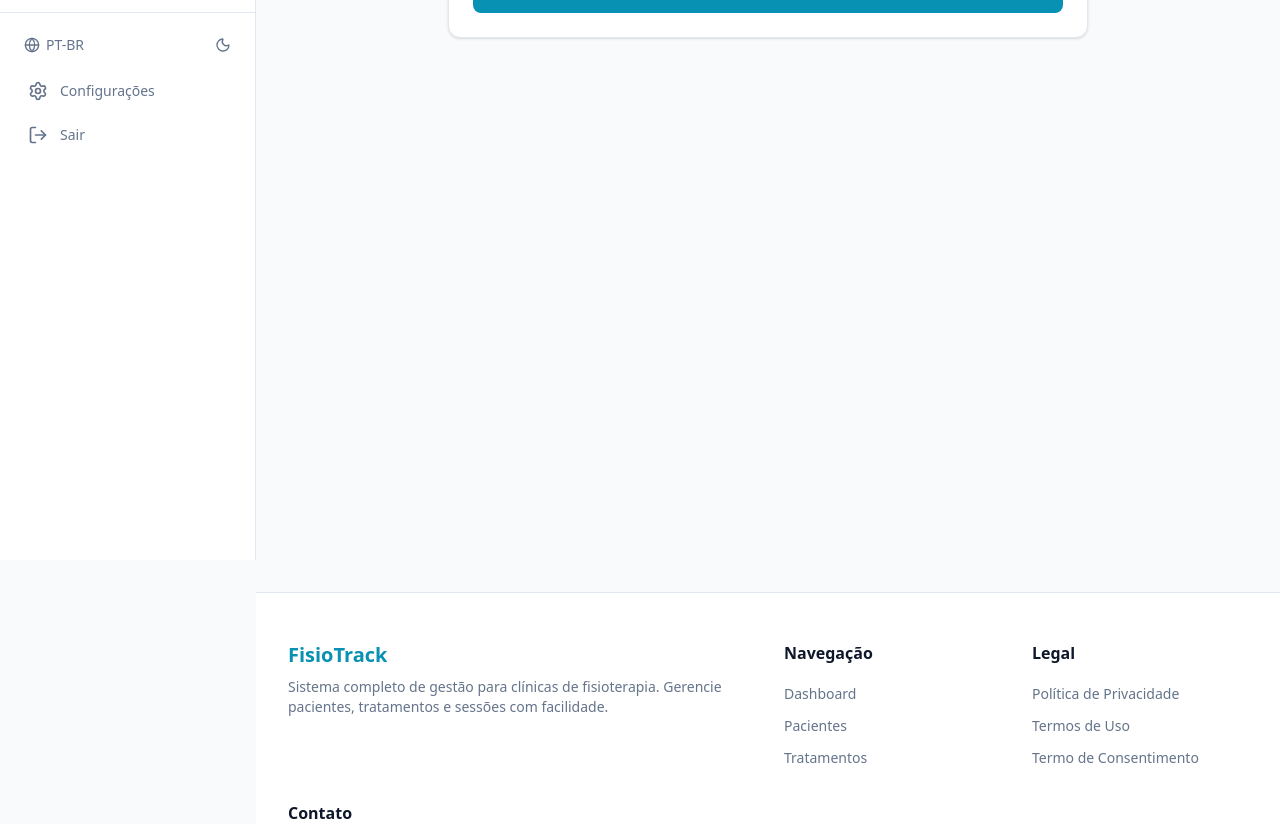
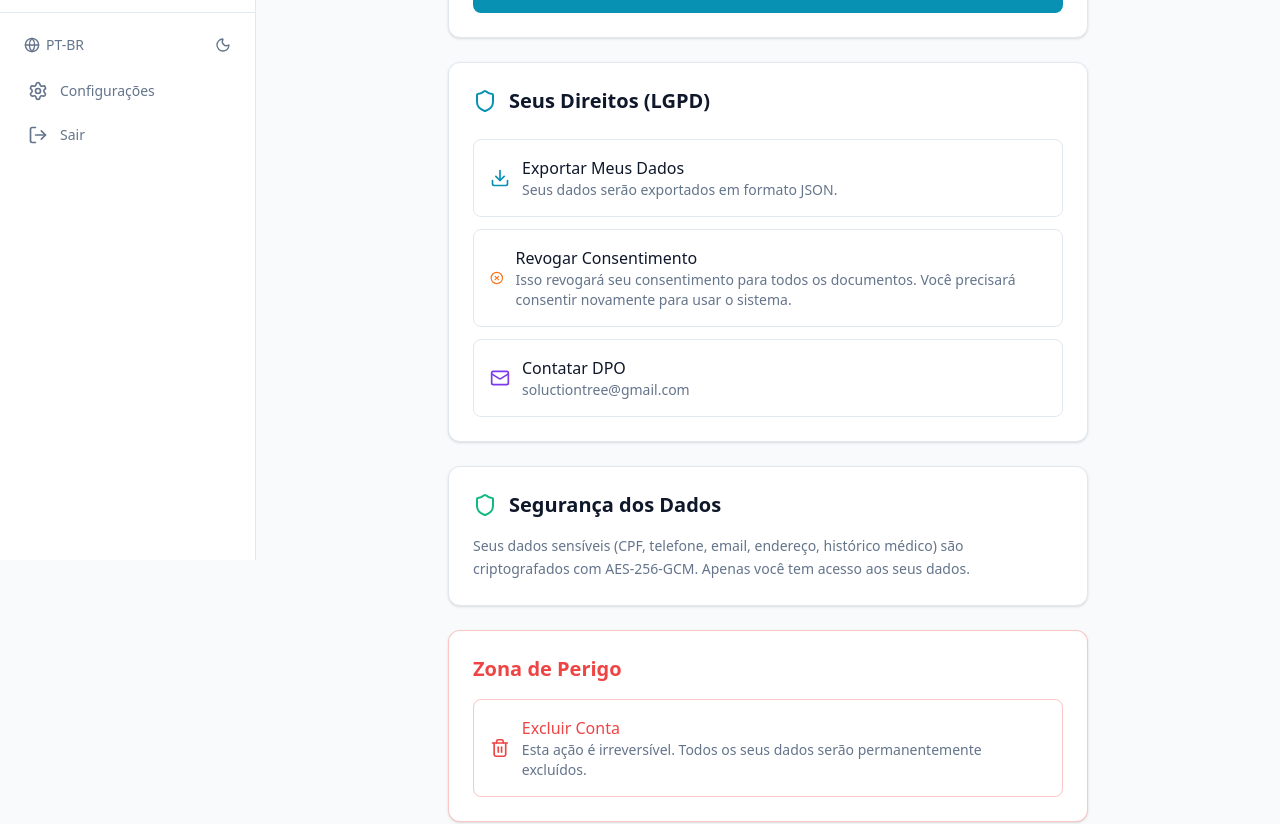
Before and after one commit to TreeSoluction/FisioTrack-UI, a React (Vite) app: page /settings in a window 1280 px wide. Shown: the part 240-1064 px from the top of the page. Built offline with nearby package versions, Linux system fonts and the light colour scheme; no server answers; sample sign-in values are in the browser's storage.

Commit message:
feat: add LGPD data rights section to Settings page
- Add data export button with JSON download
- Add consent revocation button
- Add DPO contact link
- Add data encryption info section
- Add account deletion with double confirmation
- Add i18n translations for all new sections (PT-BR/EN)

```diff
--- a/src/i18n/locales/en.json
+++ b/src/i18n/locales/en.json
@@ -399,5 +399,36 @@
     "contact": "Contact",
     "copyright": "All rights reserved.",
     "review": "Rate Us"
+  },
+  "settings": {
+    "title": "Settings",
+    "plan": "Plan",
+    "fullAccess": "Full access to all features",
+    "limitedFeatures": "Limited features",
+    "subscribePro": "Subscribe to PRO",
+    "managePayment": "Manage Payment",
+    "cancelSubscription": "Cancel Subscription",
+    "reactivate": "Reactivate Subscription",
+    "confirmCancelSubscription": "Are you sure you want to cancel your subscription? It will remain active until the end of the period.",
+    "checkingPayment": "Checking payment status...",
+    "subscriptionEnds": "Your subscription will end on:",
+    "nextBilling": "Next billing:",
+    "dangerZone": "Danger Zone",
+    "deleteAccount": "Delete Account",
+    "deleteAccountDescription": "This action is irreversible. All your data will be permanently deleted.",
+    "confirmDelete": "Are you sure you want to delete your account?",
+    "confirmDeleteFinal": "This action is IRREVERSIBLE. Confirm deletion?",
+    "accountDeleted": "Account deleted successfully"
+  },
+  "lgpd": {
+    "yourRights": "Your Rights (LGPD)",
+    "exportData": "Export My Data",
+    "exportDescription": "Your data will be exported in JSON format.",
+    "exportSuccess": "Data exported successfully.",
+    "revokeConsent": "Revoke Consent",
+    "revokeDescription": "This will revoke your consent for all documents. You will need to consent again to use the system.",
+    "contactDPO": "Contact DPO",
+    "dataSecurity": "Data Security",
+    "dataSecurityInfo": "Your sensitive data (CPF, phone, email, address, medical history) is encrypted with AES-256-GCM. Only you have access to your data."
   }
 }
--- a/src/i18n/locales/pt-br.json
+++ b/src/i18n/locales/pt-br.json
@@ -399,5 +399,36 @@
     "contact": "Contato",
     "copyright": "Todos os direitos reservados.",
     "review": "Avalie-nos"
+  },
+  "settings": {
+    "title": "Configurações",
+    "plan": "Plano",
+    "fullAccess": "Acesso completo a todas as funcionalidades",
+    "limitedFeatures": "Funcionalidades limitadas",
+    "subscribePro": "Assinar PRO",
+    "managePayment": "Gerenciar Pagamento",
+    "cancelSubscription": "Cancelar Assinatura",
+    "reactivate": "Reativar Assinatura",
+    "confirmCancelSubscription": "Tem certeza que deseja cancelar sua assinatura? Ela permanecerá ativa até o fim do período.",
+    "checkingPayment": "Verificando status do pagamento...",
+    "subscriptionEnds": "Sua assinatura será cancelada em:",
+    "nextBilling": "Próxima cobrança:",
+    "dangerZone": "Zona de Perigo",
+    "deleteAccount": "Excluir Conta",
+    "deleteAccountDescription": "Esta ação é irreversível. Todos os seus dados serão permanentemente excluídos.",
+    "confirmDelete": "Tem certeza que deseja excluir sua conta?",
+    "confirmDeleteFinal": "Esta ação é IRREVERSÍVEL. Confirma a exclusão?",
+    "accountDeleted": "Conta excluída com sucesso"
+  },
+  "lgpd": {
+    "yourRights": "Seus Direitos (LGPD)",
+    "exportData": "Exportar Meus Dados",
+    "exportDescription": "Seus dados serão exportados em formato JSON.",
+    "exportSuccess": "Dados exportados com sucesso.",
+    "revokeConsent": "Revogar Consentimento",
+    "revokeDescription": "Isso revogará seu consentimento para todos os documentos. Você precisará consentir novamente para usar o sistema.",
+    "contactDPO": "Contatar DPO",
+    "dataSecurity": "Segurança dos Dados",
+    "dataSecurityInfo": "Seus dados sensíveis (CPF, telefone, email, endereço, histórico médico) são criptografados com AES-256-GCM. Apenas você tem acesso aos seus dados."
   }
 }
--- a/src/pages/Settings.tsx
+++ b/src/pages/Settings.tsx
@@ -1,7 +1,7 @@
 import { useState, useEffect } from 'react';
 import { useSearchParams } from 'react-router-dom';
 import { useTranslation } from 'react-i18next';
-import { CreditCard, ExternalLink, AlertTriangle, CheckCircle } from 'lucide-react';
+import { CreditCard, ExternalLink, AlertTriangle, CheckCircle, Download, Shield, XCircle, Mail, Trash2 } from 'lucide-react';
 import Card from '../components/ui/Card';
 import Button from '../components/ui/Button';
 import api from '../lib/api';
@@ -19,6 +19,7 @@ export default function Settings() {
   const [subscription, setSubscription] = useState<Subscription | null>(null);
   const [loading, setLoading] = useState(true);
   const [polling, setPolling] = useState(false);
+  const [exporting, setExporting] = useState(false);
 
   useEffect(() => {
     fetchSubscription();
@@ -77,7 +78,7 @@ export default function Settings() {
   }
 
   async function handleCancel() {
-    if (!confirm('Tem certeza que deseja cancelar sua assinatura? Ela permanecerá ativa até o fim do período.')) {
+    if (!confirm(t('settings.confirmCancelSubscription'))) {
       return;
     }
 
@@ -98,6 +99,62 @@ export default function Settings() {
     }
   }
 
+  async function handleExportData() {
+    if (!confirm(t('lgpd.exportDescription'))) return;
+
+    setExporting(true);
+    try {
+      const response = await api.get('/users/me/export');
+      const data = response.data;
+      const blob = new Blob([JSON.stringify(data, null, 2)], { type: 'application/json' });
+      const url = URL.createObjectURL(blob);
+      const a = document.createElement('a');
+      a.href = url;
+      a.download = `fisiotrack-export-${new Date().toISOString().split('T')[0]}.json`;
+      document.body.appendChild(a);
+      a.click();
+      document.body.removeChild(a);
+      URL.revokeObjectURL(url);
+      alert(t('lgpd.exportSuccess'));
+    } catch (err: any) {
+      alert(err.response?.data?.message || t('common.error'));
+    } finally {
+      setExporting(false);
+    }
+  }
+
+  async function handleRevokeConsent() {
+    if (!confirm(t('lgpd.revokeDescription'))) return;
+
+    try {
+      const types = ['PRIVACY_POLICY', 'TERMS_OF_USE', 'CONSENT_TERMS'];
+      for (const type of types) {
+        await api.delete(`/consent/${type}`).catch(() => {});
+      }
+      localStorage.removeItem('token');
+      localStorage.removeItem('user');
+      alert(t('consent.revoked'));
+      window.location.href = '/login';
+    } catch (err: any) {
+      alert(err.response?.data?.message || t('common.error'));
+    }
+  }
+
+  async function handleDeleteAccount() {
+    if (!confirm(t('settings.confirmDelete'))) return;
+    if (!confirm(t('settings.confirmDeleteFinal'))) return;
+
+    try {
+      await api.delete('/users/me');
+      localStorage.removeItem('token');
+      localStorage.removeItem('user');
+      alert(t('settings.accountDeleted'));
+      window.location.href = '/login';
+    } catch (err: any) {
+      alert(err.response?.data?.message || t('common.error'));
+    }
+  }
+
   if (loading) {
     return (
       <div className="min-h-screen flex items-center justify-center bg-background dark:bg-background-dark">
@@ -112,15 +169,16 @@ export default function Settings() {
   return (
     <div className="min-h-screen bg-background dark:bg-background-dark py-12">
       <div className="max-w-2xl mx-auto px-4">
-        <h1 className="text-3xl font-bold text-text dark:text-slate-100 mb-8">Configurações</h1>
+        <h1 className="text-3xl font-bold text-text dark:text-slate-100 mb-8">{t('settings.title')}</h1>
 
         {polling && (
           <div className="mb-6 p-4 bg-primary/10 text-primary rounded-lg flex items-center gap-3">
             <div className="animate-spin w-5 h-5 border-2 border-primary border-t-transparent rounded-full" />
-            Verificando status do pagamento...
+            {t('settings.checkingPayment')}
           </div>
         )}
 
+        {/* Subscription */}
         <Card className="mb-6">
           <div className="flex items-center gap-4 mb-6">
             <div className={`w-12 h-12 rounded-xl flex items-center justify-center ${isPro ? 'bg-primary/10' : 'bg-slate-100 dark:bg-slate-700'}`}>
@@ -128,10 +186,10 @@ export default function Settings() {
             </div>
             <div>
               <h2 className="text-xl font-bold text-text dark:text-slate-100">
-                Plano {subscription?.plan || 'Gratuito'}
+                {t('settings.plan')} {subscription?.plan || 'FREE'}
               </h2>
               <p className="text-sm text-text-muted dark:text-text-muted-dark">
-                {isPro ? 'Acesso completo a todas as funcionalidades' : 'Funcionalidades limitadas'}
+                {isPro ? t('settings.fullAccess') : t('settings.limitedFeatures')}
               </p>
             </div>
           </div>
@@ -139,7 +197,7 @@ export default function Settings() {
           {isPro && subscription?.currentPeriodEnd && (
             <div className="mb-6 p-4 bg-slate-50 dark:bg-slate-700/50 rounded-lg">
               <p className="text-sm text-text-muted dark:text-text-muted-dark">
-                {isCancelled ? 'Sua assinatura será cancelada em:' : 'Próxima cobrança:'}
+                {isCancelled ? t('settings.subscriptionEnds') : t('settings.nextBilling')}
               </p>
               <p className="font-semibold text-text dark:text-slate-100">
                 {new Date(subscription.currentPeriodEnd).toLocaleDateString('pt-BR')}
@@ -153,7 +211,7 @@ export default function Settings() {
                 onClick={() => window.location.href = '/pricing'}
                 className="w-full bg-primary text-white hover:bg-primary-dark"
               >
-                Assinar PRO
+                {t('settings.subscribePro')}
               </Button>
             ) : (
               <>
@@ -163,7 +221,7 @@ export default function Settings() {
                   className="w-full justify-center gap-2"
                 >
                   <ExternalLink className="w-4 h-4" />
-                  Gerenciar Pagamento
+                  {t('settings.managePayment')}
                 </Button>
 
                 {isCancelled ? (
@@ -172,7 +230,7 @@ export default function Settings() {
                     className="w-full bg-success text-white hover:bg-green-600"
                   >
                     <CheckCircle className="w-4 h-4 mr-2" />
-                    Reativar Assinatura
+                    {t('settings.reactivate')}
                   </Button>
                 ) : (
                   <Button
@@ -181,13 +239,92 @@ export default function Settings() {
                     className="w-full text-danger hover:bg-danger/10"
                   >
                     <AlertTriangle className="w-4 h-4 mr-2" />
-                    Cancelar Assinatura
+                    {t('settings.cancelSubscription')}
                   </Button>
                 )}
               </>
             )}
           </div>
         </Card>
+
+        {/* LGPD Data Rights */}
+        <Card className="mb-6">
+          <div className="flex items-center gap-3 mb-6">
+            <Shield className="w-6 h-6 text-primary" />
+            <h2 className="text-xl font-bold text-text dark:text-slate-100">{t('lgpd.yourRights')}</h2>
+          </div>
+
+          <div className="space-y-3">
+            <button
+              onClick={handleExportData}
+              disabled={exporting}
+              className="w-full flex items-center justify-between p-4 rounded-lg border border-border dark:border-slate-700 hover:bg-slate-50 dark:hover:bg-slate-700/50 transition-colors"
+            >
+              <div className="flex items-center gap-3">
+                <Download className="w-5 h-5 text-primary" />
+                <div className="text-left">
+                  <p className="font-medium text-text dark:text-slate-100">{t('lgpd.exportData')}</p>
+                  <p className="text-sm text-text-muted dark:text-text-muted-dark">{t('lgpd.exportDescription')}</p>
+                </div>
+              </div>
+              {exporting && <div className="animate-spin w-5 h-5 border-2 border-primary border-t-transparent rounded-full" />}
+            </button>
+
+            <button
+              onClick={handleRevokeConsent}
+              className="w-full flex items-center justify-between p-4 rounded-lg border border-border dark:border-slate-700 hover:bg-slate-50 dark:hover:bg-slate-700/50 transition-colors"
+            >
+              <div className="flex items-center gap-3">
+                <XCircle className="w-5 h-5 text-accent" />
+                <div className="text-left">
+                  <p className="font-medium text-text dark:text-slate-100">{t('lgpd.revokeConsent')}</p>
+                  <p className="text-sm text-text-muted dark:text-text-muted-dark">{t('lgpd.revokeDescription')}</p>
+                </div>
+              </div>
+            </button>
+
+            <a
+              href="mailto:soluctiontree@gmail.com?subject=FisioTrack - Dúvidas LGPD"
+              className="w-full flex items-center justify-between p-4 rounded-lg border border-border dark:border-slate-700 hover:bg-slate-50 dark:hover:bg-slate-700/50 transition-colors"
+            >
+              <div className="flex items-center gap-3">
+                <Mail className="w-5 h-5 text-secondary" />
+                <div className="text-left">
+                  <p className="font-medium text-text dark:text-slate-100">{t('lgpd.contactDPO')}</p>
+                  <p className="text-sm text-text-muted dark:text-text-muted-dark">soluctiontree@gmail.com</p>
+                </div>
+              </div>
+            </a>
+          </div>
+        </Card>
+
+        {/* Data Security Info */}
+        <Card className="mb-6">
+          <div className="flex items-center gap-3 mb-4">
+            <Shield className="w-6 h-6 text-success" />
+            <h2 className="text-xl font-bold text-text dark:text-slate-100">{t('lgpd.dataSecurity')}</h2>
+          </div>
+          <p className="text-sm text-text-muted dark:text-text-muted-dark leading-relaxed">
+            {t('lgpd.dataSecurityInfo')}
+          </p>
+        </Card>
+
+        {/* Danger Zone */}
+        <Card className="border-danger/30">
+          <h2 className="text-xl font-bold text-danger mb-4">{t('settings.dangerZone')}</h2>
+          <button
+            onClick={handleDeleteAccount}
+            className="w-full flex items-center justify-between p-4 rounded-lg border border-danger/30 hover:bg-danger/5 transition-colors"
+          >
+            <div className="flex items-center gap-3">
+              <Trash2 className="w-5 h-5 text-danger" />
+              <div className="text-left">
+                <p className="font-medium text-danger">{t('settings.deleteAccount')}</p>
+                <p className="text-sm text-text-muted dark:text-text-muted-dark">{t('settings.deleteAccountDescription')}</p>
+              </div>
+            </div>
+          </button>
+        </Card>
       </div>
     </div>
   );
```
